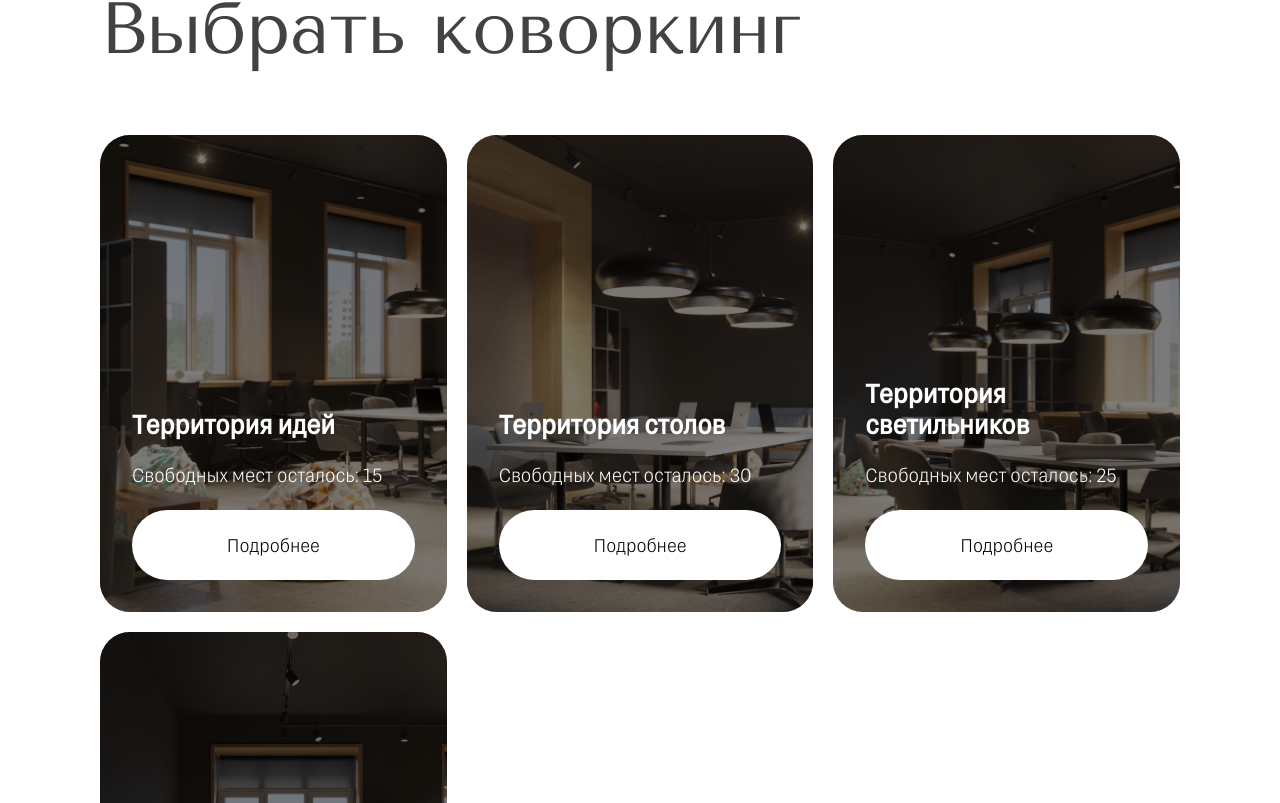
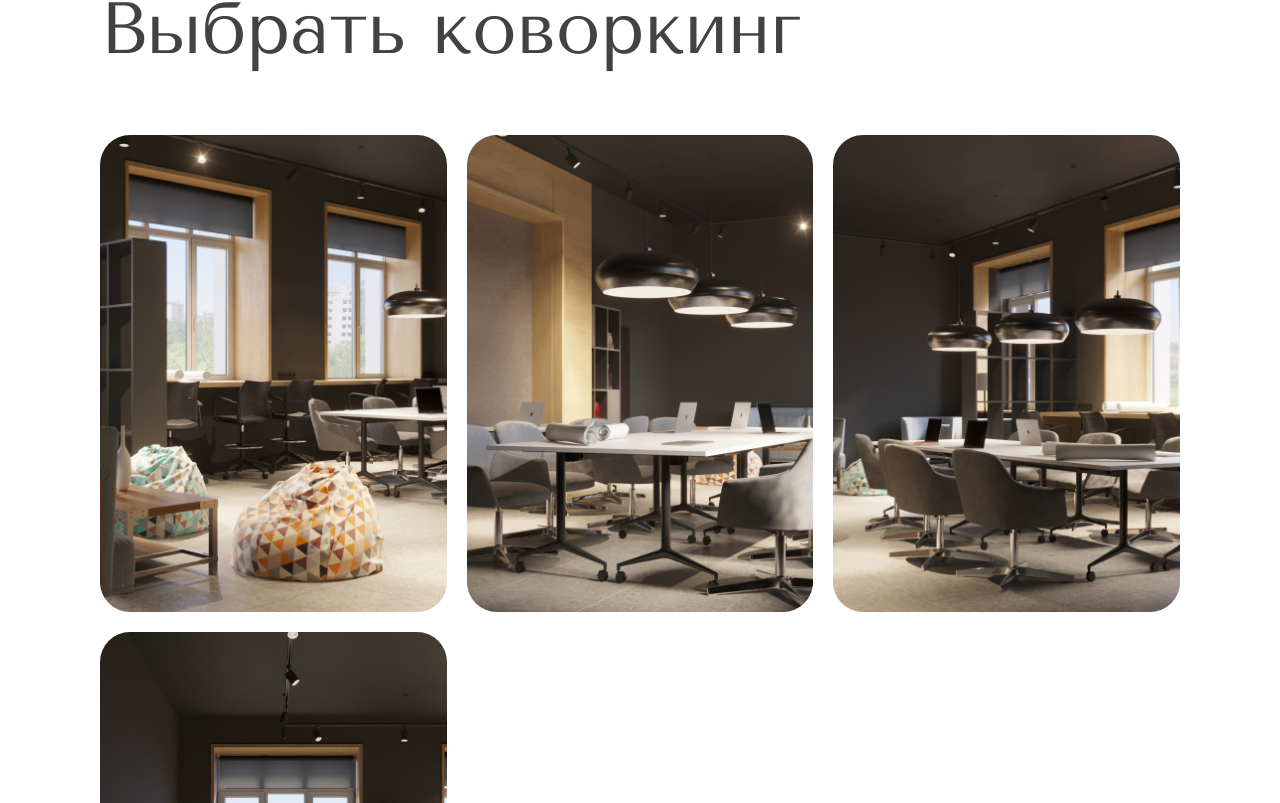
Before and after one commit to housesaroma/coworking, a React (Create React App) app: page / in a window 1280 px wide. Shown: the part 937-1740 px from the top of the page. Built offline with nearby package versions, Linux system fonts and the light colour scheme; a web font is replaced by a local one.

Commit message:
fix card opacity

```diff
--- a/src/components/CoworkingCard/CoworkingCard.module.css
+++ b/src/components/CoworkingCard/CoworkingCard.module.css
@@ -22,7 +22,7 @@
     background-color: rgba(0, 0, 0, 0.5);
     color: white;
     padding: 32px;
-    opacity: 1;
+    opacity: 0;
     transition: opacity 0.5s ease;
     display: flex;
     flex-direction: column;
--- a/src/components/CoworkingGrid/CoworkingGrid.jsx
+++ b/src/components/CoworkingGrid/CoworkingGrid.jsx
@@ -6,7 +6,7 @@ import card4 from "../../assets/cards/card4.jpg";
 import CoworkingCard from "../CoworkingCard/CoworkingCard";
 import cl from "./CoworkingGrid.module.css";
 
-const CoworkingCards = ({ selectedCapacity }) => {
+const CoworkingGrid = ({ selectedCapacity }) => {
     const coworkingSpaces = [
         { src: card1, title: "Территория идей", places: 15 },
         { src: card2, title: "Территория столов", places: 30 },
@@ -32,4 +32,4 @@ const CoworkingCards = ({ selectedCapacity }) => {
     );
 };
 
-export default CoworkingCards;
+export default CoworkingGrid;
```
